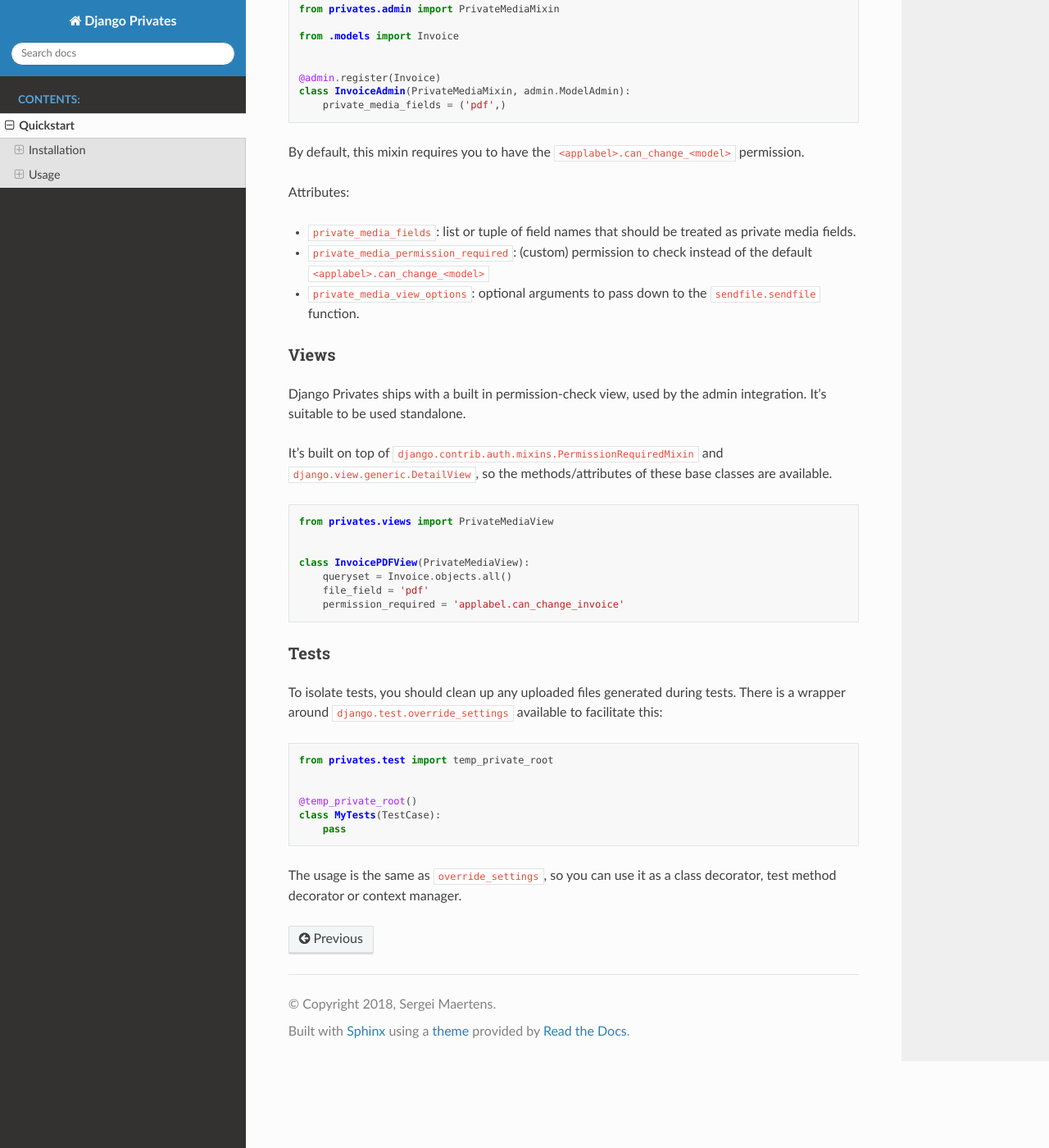
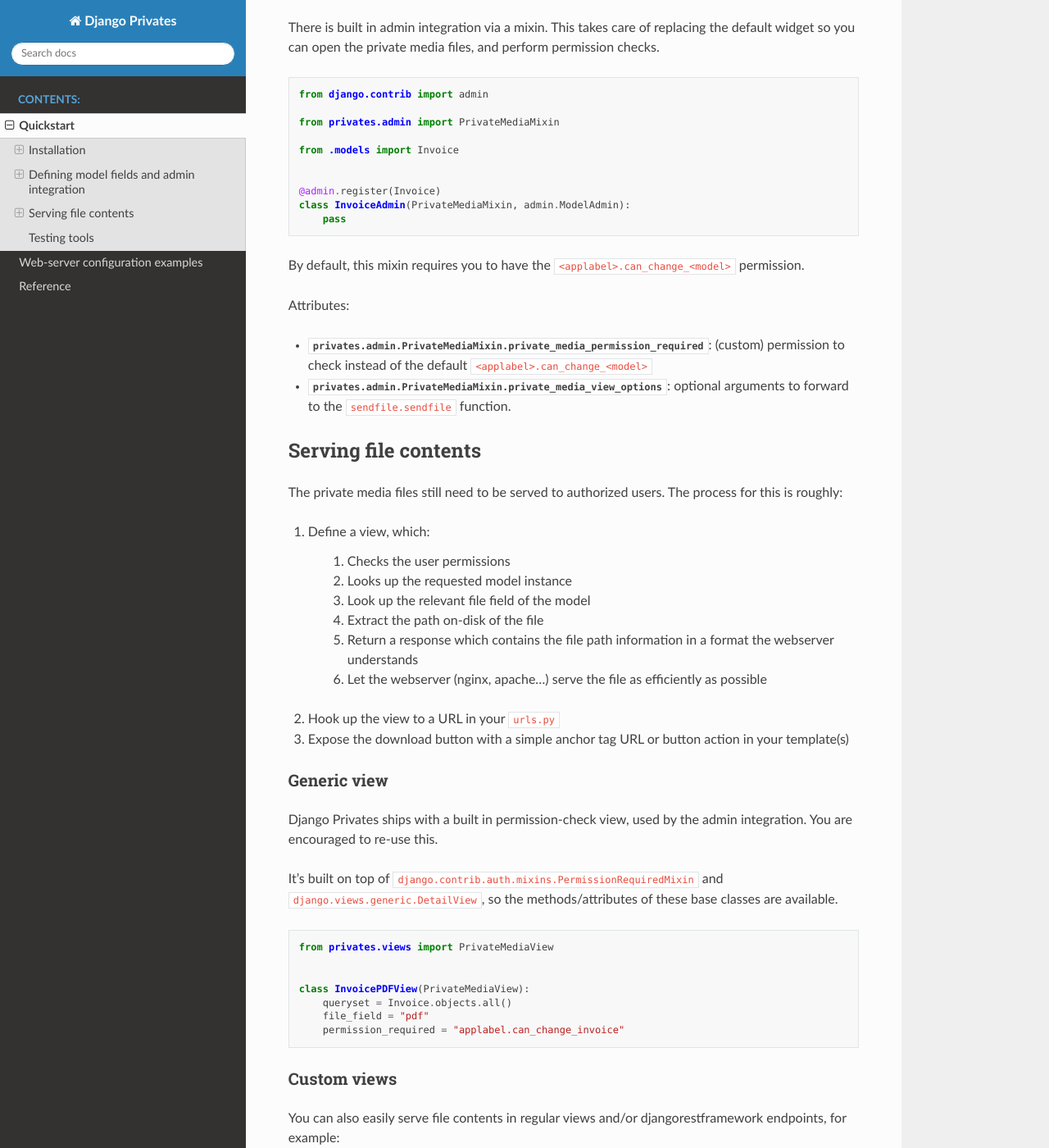
Before and after one commit to sergei-maertens/django-privates, a Sphinx documentation site: the page built from docs/quickstart.rst, in a window 1280 px wide and 1400 px high, scrolled down 1495 px. Shown: the whole window at 82% size. Built offline with Sphinx 7.4.7 and the Read the Docs theme 2.0.0, drawn with Linux system fonts in a browser that asks for light colours; some of the changed text lies outside the part shown.

Commit message:
:pencil: Closes #3 -- overhaul the documentation

```diff
--- a/docs/quickstart.rst
+++ b/docs/quickstart.rst
@@ -28,11 +29,13 @@
 
 You need to set the following settings:
 
-* ``PRIVATE_MEDIA_ROOT``: equivalent of ``MEDIA_ROOT`` - the base location
-  where private media files will be saved.
+* ``PRIVATE_MEDIA_ROOT``: private equivalent of ``MEDIA_ROOT`` - the base location
+  where private media files will be stored.
 
-* ``PRIVATE_MEDIA_URL``: equivalent of ``MEDIA_URL``. Note that your webserver
-  must be configured appropriately for this, see the `sendfile`_ documentation.
+* ``PRIVATE_MEDIA_URL``: private equivalent of ``MEDIA_URL``. Note that your webserver
+  must be configured appropriately for this, see the `sendfile`_ documentation. Your
+  webserver may **not** directly serve these URLs, otherwise files can be downloaded
+  without authentication.
 
 * ``SENDFILE_BACKEND``: depends on your webserver, see the `sendfile`_
   documentation.
@@ -41,32 +44,37 @@
 
 * ``SENDFILE_URL``: should be set to ``PRIVATE_MEDIA_URL``.
 
-Usage
-=====
+URLs
+----
+
+No URLs need to be configured. However, for development, you likely want to serve the
+private media file uploads with Django. This can be achieved via settings:
+
+.. code-block:: python
+
+    SENDFILE_BACKEND = "django_sendfile.backends.development"
+
+Defining model fields and admin integration
+===========================================
 
 Models
 ------
 
-To use private media files, the simplest way is to use the model field:
+The simplest way is to use the model field, which is a drop-in replacement of Django's
+``django.db.models.FileField``.
 
 .. code-block:: python
 
     from django.db import models
 
-    from privates.fields import PrivateMediaFileField
+    from privates.fields import PrivateMediaFileField, PrivateMediaImageField
 
 
-    class Invoice(models.Model):
-        ...
+    class IDDocument(models.Model):
+        pdf = PrivateMediaFileField(blank=True)
+        mugshot = PrivateMediaImageField(upload_to="mugshots/%Y/")
 
-        pdf = PrivateMediaFileField(blank=True)
-
-        ...
-
-This uses the underlying ``privates.storages.private_media_storage``.
-
-Additionally, there is support for ``ImageField`` through
-``privates.fields.PrivateMediaImageField``.
+This uses the underlying :data:`privates.storages.private_media_storage`.
 
 Admin
 -----
@@ -87,7 +95,7 @@
 
     @admin.register(Invoice)
     class InvoiceAdmin(PrivateMediaMixin, admin.ModelAdmin):
-        private_media_fields = ('pdf',)
+        pass
 
 
 By default, this mixin requires you to have the ``<applabel>.can_change_<model>``
@@ -95,24 +103,40 @@
 
 Attributes:
 
-* ``private_media_fields``: list or tuple of field names that should be treated
-  as private media fields.
+* :attr:`privates.admin.PrivateMediaMixin.private_media_permission_required`:
+  (custom) permission to check instead of the default ``<applabel>.can_change_<model>``
 
-* ``private_media_permission_required``: (custom) permission to check instead of
-  the default ``<applabel>.can_change_<model>``
+* :attr:`privates.admin.PrivateMediaMixin.private_media_view_options`: optional
+  arguments to forward to the ``sendfile.sendfile`` function.
 
-* ``private_media_view_options``: optional arguments to pass down to the
-  ``sendfile.sendfile`` function.
+Serving file contents
+=====================
 
+The private media files still need to be served to authorized users. The process for
+this is roughly:
 
-Views
------
+#. Define a view, which:
+
+    #. Checks the user permissions
+    #. Looks up the requested model instance
+    #. Look up the relevant file field of the model
+    #. Extract the path on-disk of the file
+    #. Return a response which contains the file path information in a format the
+       webserver understands
+    #. Let the webserver (nginx, apache...) serve the file as efficiently as possible
+
+#. Hook up the view to a URL in your ``urls.py``
+#. Expose the download button with a simple anchor tag URL or button action in your
+   template(s)
+
+Generic view
+------------
 
 Django Privates ships with a built in permission-check view, used by the admin
-integration. It's suitable to be used standalone.
+integration. You are encouraged to re-use this.
 
 It's built on top of ``django.contrib.auth.mixins.PermissionRequiredMixin``
-and ``django.view.generic.DetailView``, so the methods/attributes of these
+and ``django.views.generic.DetailView``, so the methods/attributes of these
 base classes are available.
 
 .. code-block:: python
@@ -122,12 +146,32 @@
 
     class InvoicePDFView(PrivateMediaView):
         queryset = Invoice.objects.all()
-        file_field = 'pdf'
-        permission_required = 'applabel.can_change_invoice'
+        file_field = "pdf"
+        permission_required = "applabel.can_change_invoice"
 
+Custom views
+------------
 
-Tests
------
+You can also easily serve file contents in regular views and/or djangorestframework
+endpoints, for example:
+
+.. code-block:: python
+
+    from django_sendfile import sendfile
+    from rest_framework import permissions
+    from rest_framework.generics import GenericAPIView
+
+    class DownloadFileView(GenericAPIView):
+        queryset = IDDocument.objects.all()
+        permission_classes = (permissions.IsAuthenticated,)
+
+        def get(self, request, *args, **kwargs):
+            instance = self.get_object()  # the get_object methods performs permission checks
+            filepath = instance.pdf.path
+            return sendfile(request, path)
+
+Testing tools
+=============
 
 To isolate tests, you should clean up any uploaded files generated during
 tests. There is a wrapper around ``django.test.override_settings`` available
```
Also changed, not shown: other parts of docs/quickstart.rst (+4 -3 lines), README.rst (+4 -3 lines), docs/examples.rst (added, +32 -0 lines), docs/index.rst (+15 -6 lines), docs/reference.rst (added, +28 -0 lines), 4 other files.
